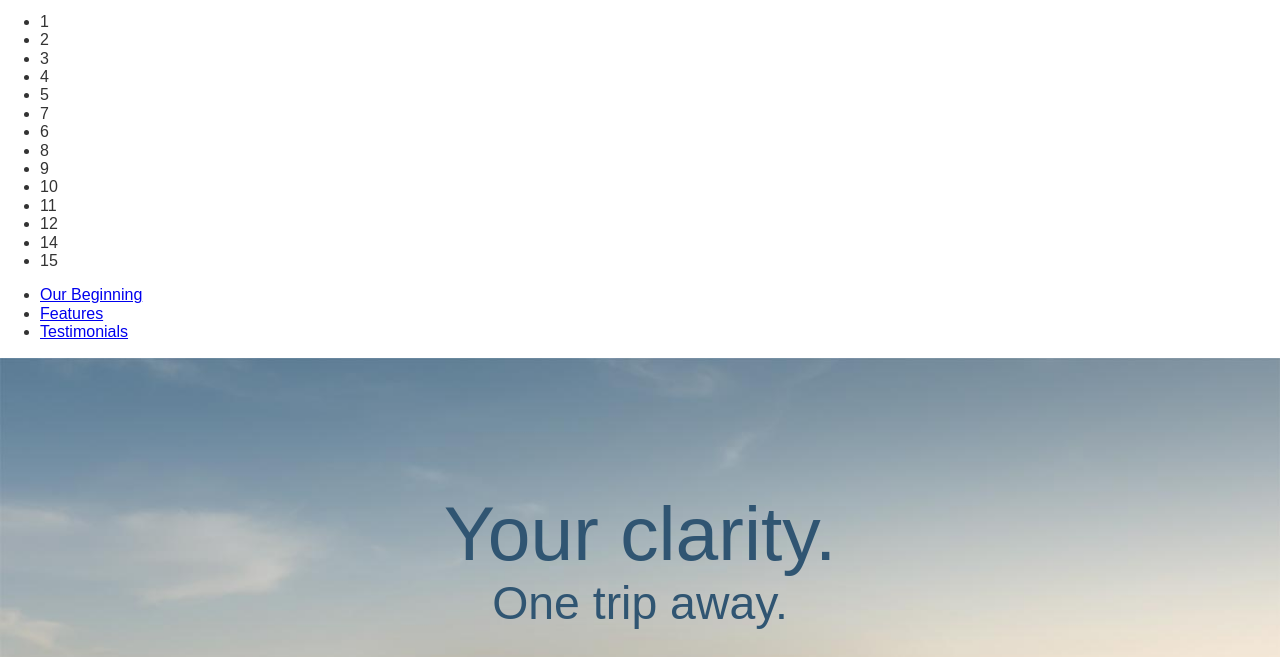
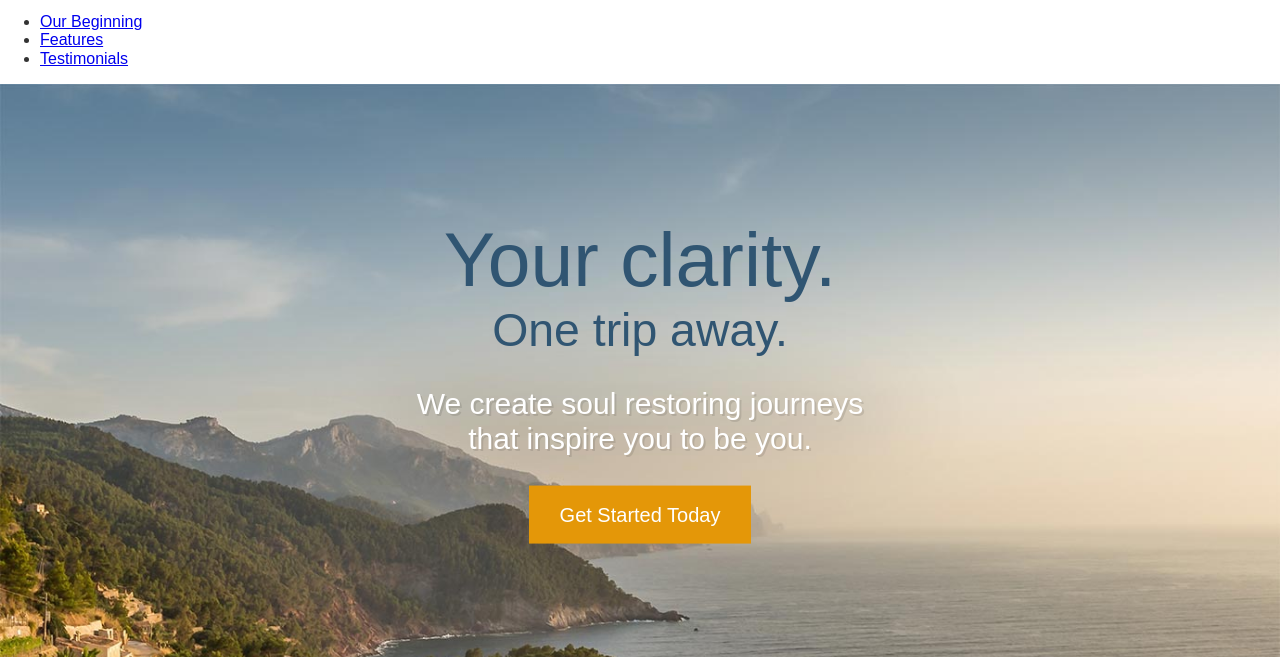
Before and after one commit to darowebdeveloper/my-travel-site, a website: page app/index.html in a window 1280 px wide. Shown: the part 79-736 px from the top of the page. Drawn offline with Linux system fonts and the light colour scheme.

Commit message:
removed test number

```diff
--- a/app/index.html
+++ b/app/index.html
@@ -12,22 +12,6 @@
   <header>
     <img src="assets/images/icons/clear-view-escapes.svg">
     <a href="#" class="btn">Get in Touch</a>
-    <ul>
-      <li>1</li>
-      <li>2</li>
-      <li>3</li>
-      <li>4</li>
-      <li>5</li>
-      <li>7</li>
-      <li>6</li>
-      <li>8</li>
-      <li>9</li>
-      <li>10</li>
-      <li>11</li>
-      <li>12</li>
-      <li>14</li>
-      <li>15</li>
-    </ul>
     <nav>
       <ul>
         <li><a href="#our-beginning">Our Beginning</a></li>
```
